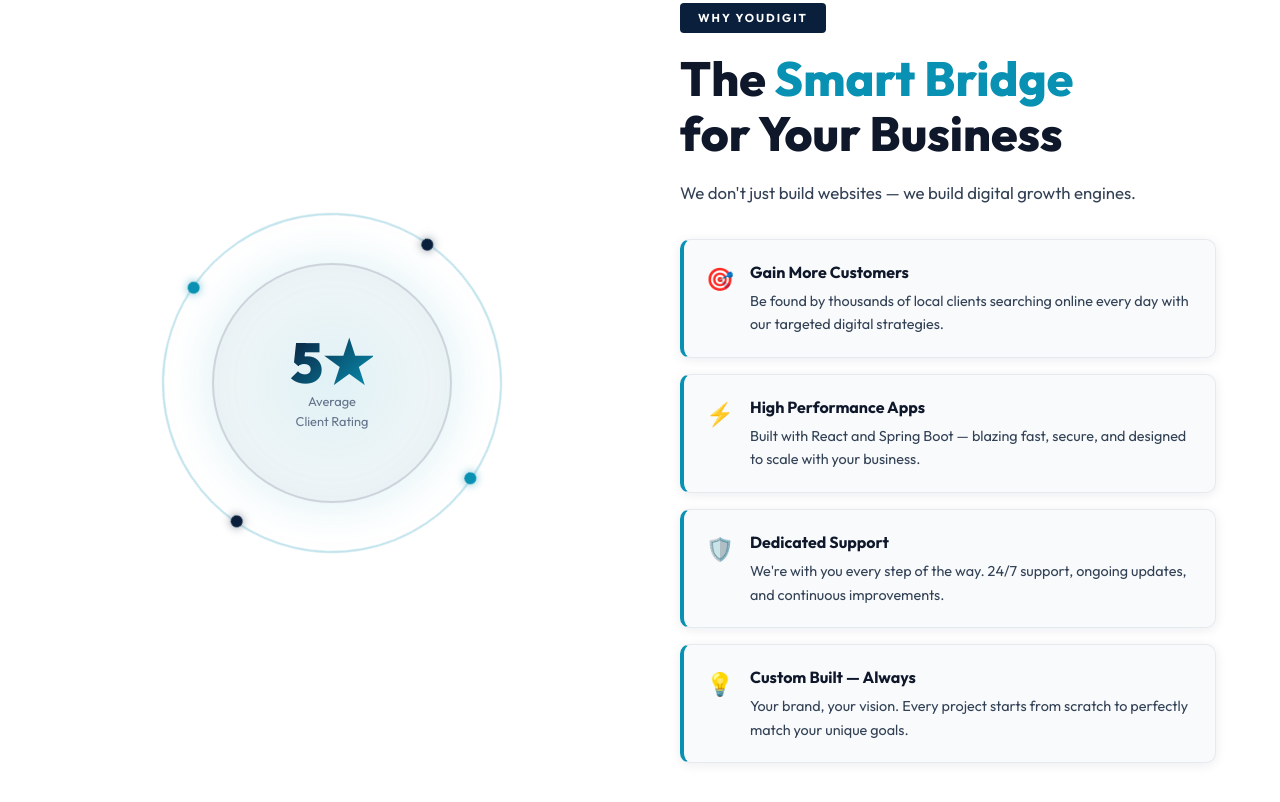
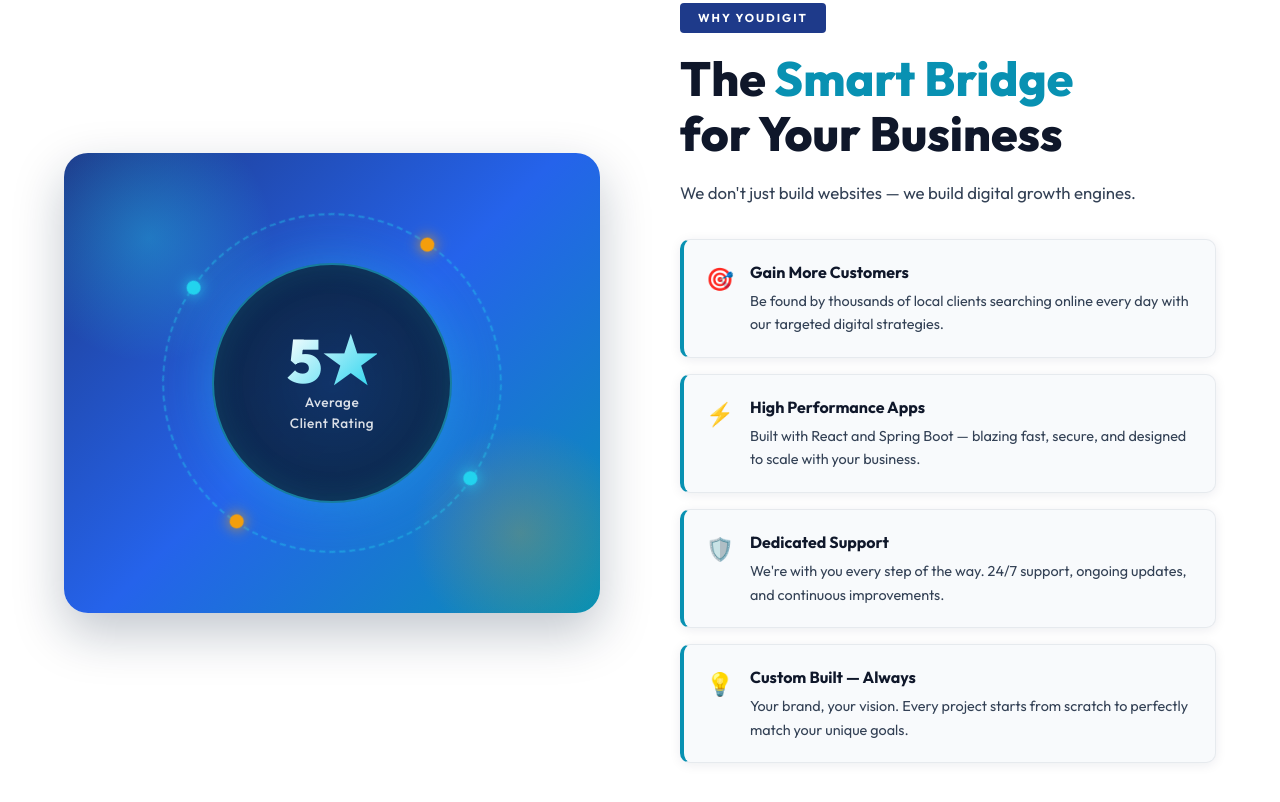
Before and after one commit to youdigit7/youDigit, a plain HTML site: page index.html in a window 1280 px wide. Shown: the part 1970-2772 px from the top of the page. Drawn offline with Linux system fonts and the light colour scheme.

Commit message:
refactor: update color variables, enhance why section visuals, and remove Instagram links

```diff
--- a/index.html
+++ b/index.html
@@ -54,8 +54,7 @@
         "availableLanguage": ["en", "si"]
       },
       "sameAs": [
-        "https://web.facebook.com/profile.php?id=61589333155130",
-        "https://instagram.com/youdigit"
+        "https://web.facebook.com/profile.php?id=61589333155130"
       ],
       "hasOfferCatalog": {
         "@type": "OfferCatalog",
@@ -550,10 +549,6 @@
                     <span class="contact-icon">💬</span>
                     <span>+94 74 101 6595</span>
                 </a>
-                <a href="https://instagram.com/youdigit" target="_blank" class="contact-item">
-                    <span class="contact-icon">📸</span>
-                    <span>@youdigit</span>
-                </a>
                 <a href="https://web.facebook.com/profile.php?id=61589333155130&rdid=eOhi2Pub27v3AnuA&share_url=https%3A%2F%2Fweb.facebook.com%2Fshare%2F18QFF3bEXQ%2F%3F_rdc%3D1%26_rdr#"
                     target="_blank" class="contact-item">
                     <span class="contact-icon">📘</span>
--- a/style.css
+++ b/style.css
@@ -9,8 +9,8 @@
 }
 
 :root {
-    --navy-dark:  #0a1f3c;
-    --navy-mid:   #0d2b52;
+    --navy-dark:  #1e3a8a;
+    --navy-mid:   #2563eb;
     --teal:       #0891b2;
     --teal-light: #22d3ee;
     --gold:       #f59e0b;
@@ -61,7 +61,7 @@
     display: flex;
     align-items: center;
     justify-content: space-between;
-    background: #0a1f3c;
+    background: var(--navy-dark);
     backdrop-filter: blur(20px);
     border-bottom: 1px solid rgba(0, 180, 220, 0.2);
     transition: all 0.3s ease;
@@ -69,7 +69,7 @@
 
 nav.scrolled {
     padding: 10px 5%;
-    background: #0a1f3c;
+    background: var(--navy-dark);
     box-shadow: 0 4px 24px rgba(0,0,0,0.25);
 }
 
@@ -531,17 +531,47 @@
     display: flex;
     align-items: center;
     justify-content: center;
+    padding: 60px 40px;
+    border-radius: 24px;
+    background: linear-gradient(135deg, var(--navy-dark) 0%, var(--navy-mid) 50%, var(--teal) 100%);
+    box-shadow: 0 20px 50px rgba(10, 31, 60, 0.25);
+    overflow: hidden;
+}
+
+.why-visual::before {
+    content: '';
+    position: absolute;
+    width: 250px;
+    height: 250px;
+    border-radius: 50%;
+    background: radial-gradient(circle, rgba(34, 211, 238, 0.35) 0%, transparent 70%);
+    top: -40px;
+    left: -40px;
+    pointer-events: none;
+}
+
+.why-visual::after {
+    content: '';
+    position: absolute;
+    width: 220px;
+    height: 220px;
+    border-radius: 50%;
+    background: radial-gradient(circle, rgba(245, 158, 11, 0.25) 0%, transparent 70%);
+    bottom: -30px;
+    right: -30px;
+    pointer-events: none;
 }
 
 .why-circle {
     width: 340px;
     height: 340px;
     border-radius: 50%;
-    border: 2px solid rgba(8,145,178,0.25);
+    border: 2px dashed rgba(34, 211, 238, 0.4);
     display: flex;
     align-items: center;
     justify-content: center;
     position: relative;
+    z-index: 1;
     animation: rotateRing 20s linear infinite;
 }
 
@@ -554,52 +584,55 @@
     width: 240px;
     height: 240px;
     border-radius: 50%;
-    background: radial-gradient(circle, rgba(8,145,178,0.12) 0%, rgba(10,31,60,0.04) 100%);
-    border: 2px solid rgba(10,31,60,0.15);
+    background: radial-gradient(circle at center, rgba(13, 43, 82, 0.85) 0%, rgba(10, 31, 60, 0.95) 100%);
+    border: 2px solid rgba(34, 211, 238, 0.5);
+    backdrop-filter: blur(12px);
     display: flex;
     flex-direction: column;
     align-items: center;
     justify-content: center;
     animation: rotateRing 20s linear infinite reverse;
-    box-shadow: 0 0 50px rgba(8,145,178,0.15), inset 0 0 30px rgba(8,145,178,0.06);
+    box-shadow: 0 0 50px rgba(34, 211, 238, 0.3), inset 0 0 30px rgba(34, 211, 238, 0.15);
 }
 
 .why-inner-circle .big-num {
-    font-size: 3.5rem;
+    font-size: 3.8rem;
     font-weight: 900;
     line-height: 1;
-    background: linear-gradient(135deg, var(--navy-dark), var(--teal));
+    background: linear-gradient(135deg, #ffffff 0%, #22d3ee 100%);
     -webkit-background-clip: text;
     -webkit-text-fill-color: transparent;
     background-clip: text;
 }
 
 .why-inner-circle small {
-    color: var(--text-light);
-    font-size: 0.8rem;
+    color: rgba(255, 255, 255, 0.85);
+    font-size: 0.85rem;
+    font-weight: 500;
+    letter-spacing: 0.5px;
     text-align: center;
 }
 
 .ring-dot {
     position: absolute;
-    width: 12px;
-    height: 12px;
+    width: 14px;
+    height: 14px;
     border-radius: 50%;
-    background: var(--teal);
-    box-shadow: 0 0 10px rgba(8,145,178,0.6);
-}
-
-.ring-dot:nth-child(1) { top: -6px; left: 50%; transform: translateX(-50%); }
-.ring-dot:nth-child(2) { bottom: -6px; left: 50%; transform: translateX(-50%); }
+    background: var(--teal-light);
+    box-shadow: 0 0 14px var(--teal-light);
+}
+
+.ring-dot:nth-child(1) { top: -7px; left: 50%; transform: translateX(-50%); }
+.ring-dot:nth-child(2) { bottom: -7px; left: 50%; transform: translateX(-50%); }
 .ring-dot:nth-child(3) {
-    left: -6px; top: 50%; transform: translateY(-50%);
-    background: var(--navy-dark);
-    box-shadow: 0 0 10px rgba(10,31,60,0.5);
+    left: -7px; top: 50%; transform: translateY(-50%);
+    background: var(--gold);
+    box-shadow: 0 0 14px var(--gold);
 }
 .ring-dot:nth-child(4) {
-    right: -6px; top: 50%; transform: translateY(-50%);
-    background: var(--navy-dark);
-    box-shadow: 0 0 10px rgba(10,31,60,0.5);
+    right: -7px; top: 50%; transform: translateY(-50%);
+    background: var(--gold);
+    box-shadow: 0 0 14px var(--gold);
 }
 
 .why-list {
@@ -911,7 +944,7 @@
 
 /* ── FOOTER ── */
 footer {
-    background: #0a1f3c;
+    background: var(--navy-dark);
     border-top: 1px solid rgba(0, 180, 220, 0.15);
     padding: 60px 5% 30px;
     color: rgba(255,255,255,0.85);
@@ -1821,7 +1854,7 @@
 /* Portfolio Bottom CTA Banner */
 .portfolio-bottom-cta {
     margin-top: 40px;
-    background: linear-gradient(135deg, #0a1f3c 0%, #0d2b52 100%);
+    background: linear-gradient(135deg, var(--navy-dark) 10%, var(--navy-mid) 100%);
     border-radius: 16px;
     padding: 40px;
     text-align: center;
@@ -1872,7 +1905,7 @@
 
 .portfolio-cta-btn:hover {
     background: #22d3ee;
-    color: #0a1f3c;
+    color: var(--navy-dark);
     transform: translateY(-2px);
     box-shadow: 0 8px 24px rgba(34, 211, 238, 0.5);
 }
```
Also changed, not shown: 1 other file.
